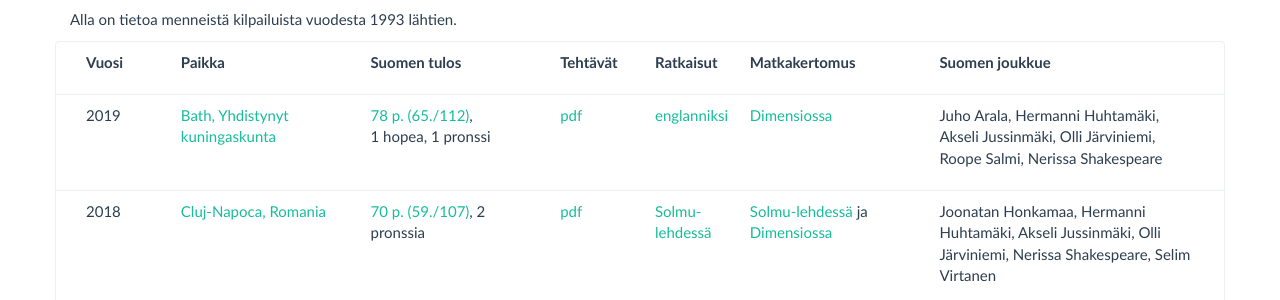
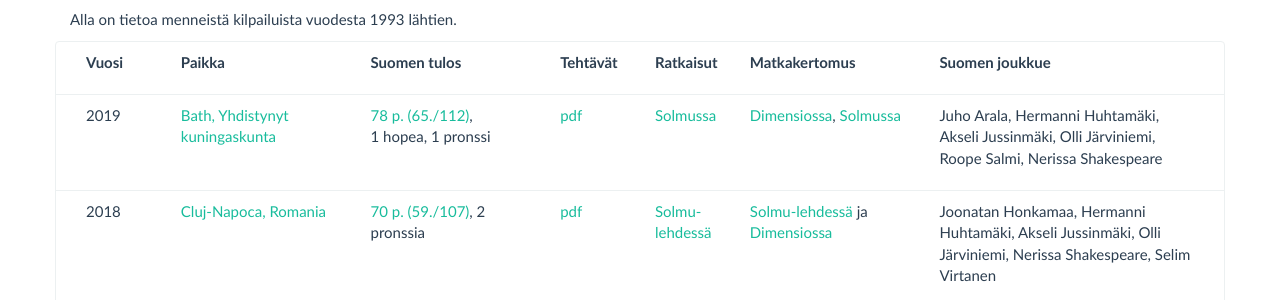
Before and after one commit to matematiikkakilpailut/matematiikkakilpailut.github.io, a Jekyll site: the page built from IMO/index.md, in a window 1280 px wide and 900 px high, scrolled down 700 px. Shown: the part 154-454 px from the top of the window. Built offline with Jekyll 4.4.1, drawn with Linux system fonts in a browser that asks for light colours.

Commit message:
Update index.md
2019 Solmu

```diff
--- a/IMO/index.md
+++ b/IMO/index.md
@@ -18,8 +18,8 @@ kilpailut:
     paikka: "[Bath, Yh­dis­ty­nyt kuningas­kunta](https://www.imo2019.uk/)"
     sijoitus: "[78 p. (65./112)](https://www.imo-official.org/year_country_r.aspx?year=2019), 1 hopea, 1 pronssi"
     tehtavat: "[pdf](2019/teht2019.pdf)"
-    ratkaisut: "[englanniksi](2019/sol2019.pdf)"
-    muuta: "[Dimensiossa](https://www.dimensiolehti.fi/kansainvaliset-matematiikkaolympialaiset-imo-2019/)"
+    ratkaisut: "[Solmussa](https://matematiikkalehtisolmu.fi/2020/1/IMO2019.pdf)"
+    muuta: "[Dimensiossa](https://www.dimensiolehti.fi/kansainvaliset-matematiikkaolympialaiset-imo-2019/), [Solmussa](https://matematiikkalehtisolmu.fi/2020/1/IMO2019.pdf)"
     edustajat: "Juho Arala, Hermanni Huhtamäki, Akseli Jussinmäki, Olli Järviniemi, Roope Salmi, Nerissa Shakespeare"
   - vuosi: "2018"
     paikka: "[Cluj-Napoca, Romania](http://www.imo2018.org/)"
```
